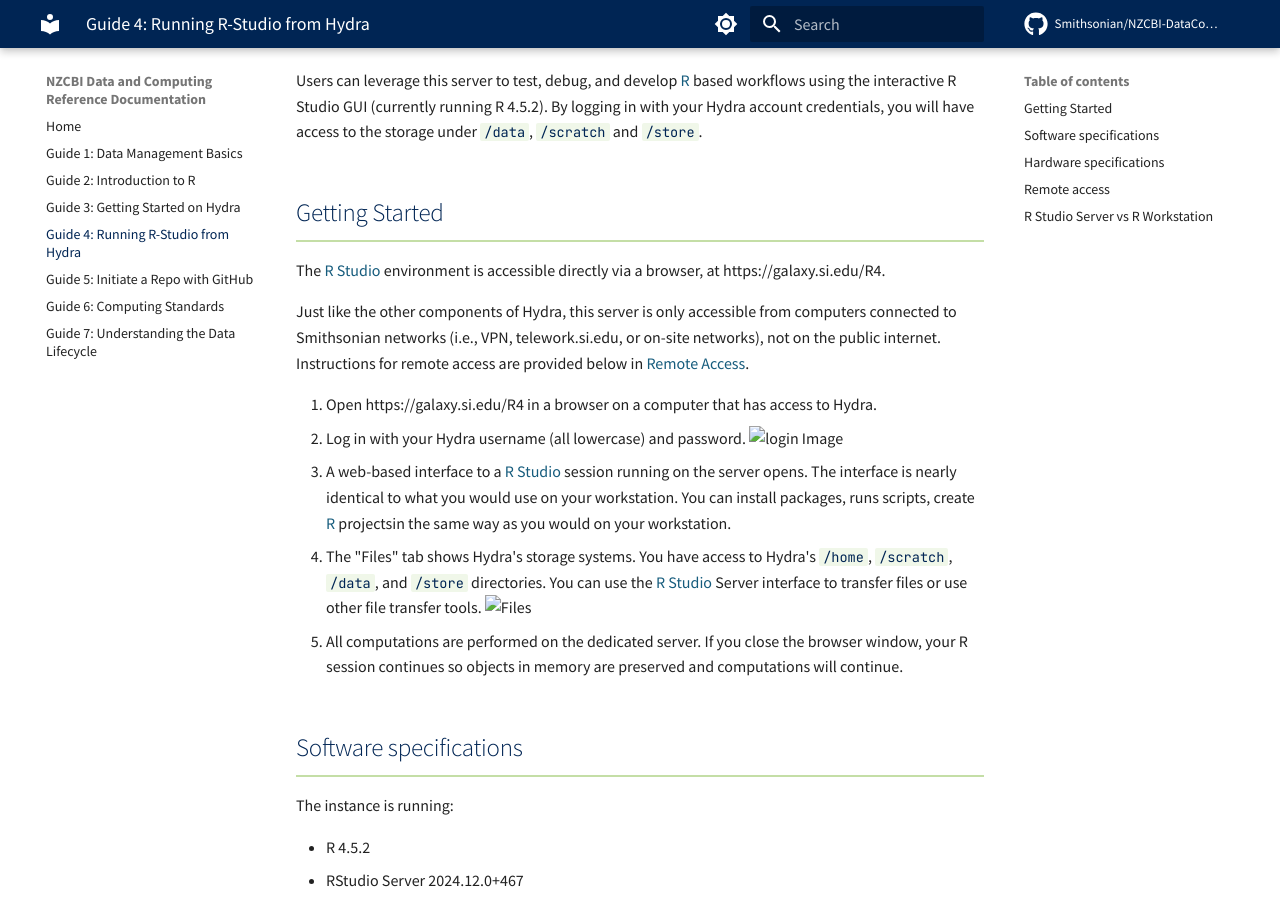
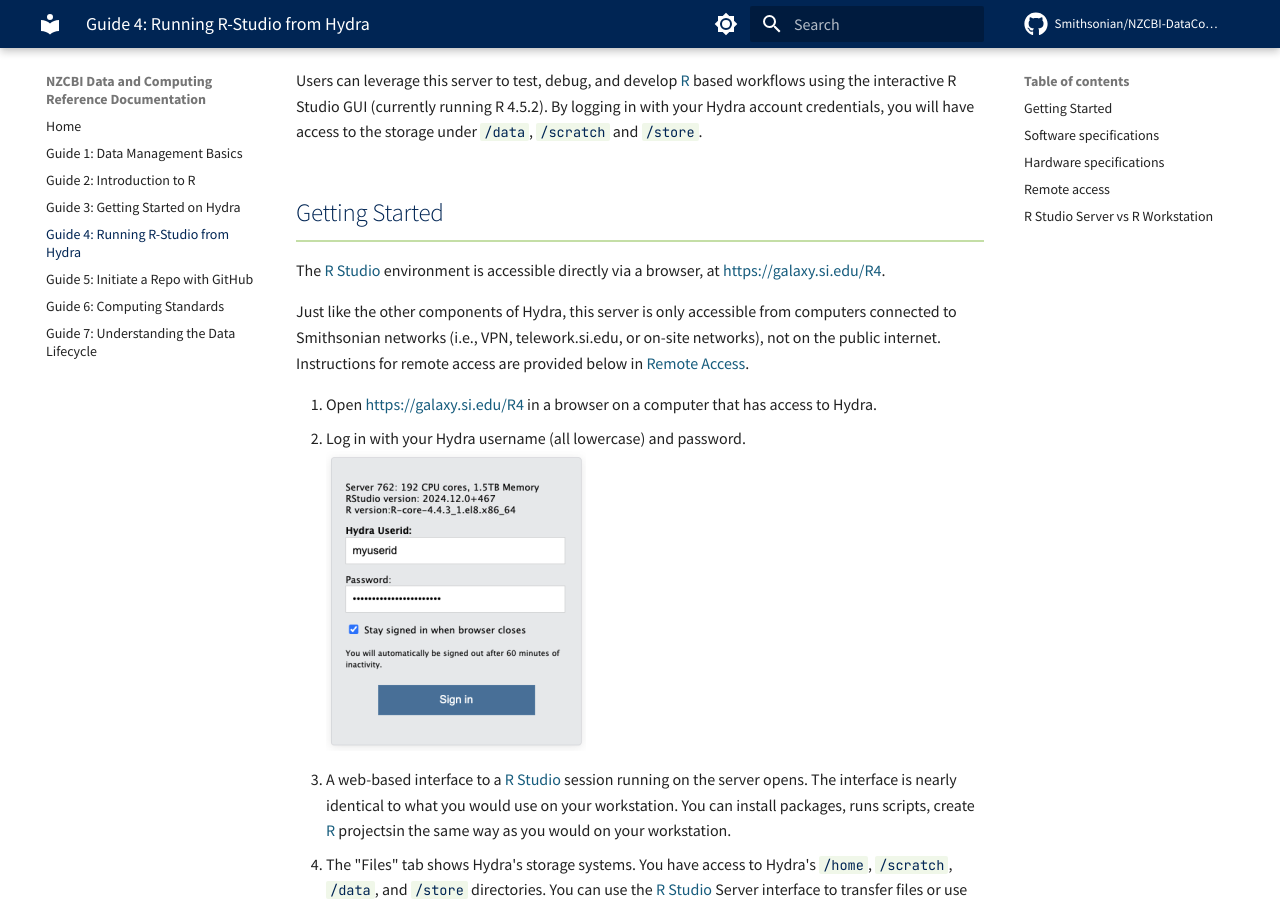
Before and after one commit to Smithsonian/NZCBI-DataComputingDocs, an MkDocs documentation site: the page built from docs/RStudio-Hydra.md, in a window 1280 px wide and 900 px high, scrolled down 303 px. Built offline with MkDocs 1.6.1 and Material for MkDocs 9.7.7, drawn with Linux system fonts in a browser that asks for light colours; comment, search, counter and statistics services are not loaded.

Commit message:
Updating image locations

```diff
--- a/docs/RStudio-Hydra.md
+++ b/docs/RStudio-Hydra.md
@@ -9,17 +9,17 @@
 
 ## Getting Started
 
-The [R Studio](https://posit.co/download/rstudio-desktop) environment is accessible directly via a browser, at https://galaxy.si.edu/R4.
+The [R Studio](https://posit.co/download/rstudio-desktop) environment is accessible directly via a browser, at [https://galaxy.si.edu/R4](https://galaxy.si.edu/R4).
 
 Just like the other components of Hydra, this server is only accessible from computers connected to Smithsonian networks (i.e., VPN, telework.si.edu, or on-site networks), not on the public internet. Instructions for remote access are provided below in [Remote Access](#remote-access).
 
-1. Open https://galaxy.si.edu/R4 in a browser on a computer that has access to Hydra.
+1. Open [https://galaxy.si.edu/R4](https://galaxy.si.edu/R4) in a browser on a computer that has access to Hydra.
 2. Log in with your Hydra username (all lowercase) and password.
-![login Image](/assets/images/Login.png)
+![login Image](assets/Login.png)
 3. A web-based interface to a [R Studio](https://posit.co/download/rstudio-desktop) session running on the server opens. The interface is nearly identical to what you would use on your workstation.
 You can install packages, runs scripts, create [R](https://cran.r-project.org/) projectsin the same way as you would on your workstation.
 4. The "Files" tab shows Hydra's storage systems. You have access to Hydra's `/home`, `/scratch`, `/data`, and `/store` directories. You can use the [R Studio](https://posit.co/download/rstudio-desktop) Server interface to transfer files or use other file transfer tools.
-![Files](/docs/images/Files.png)
+![Files](assets/Files.png)
 5. All computations are performed on the dedicated server. If you close the browser window, your R session continues so objects in memory are preserved and computations will continue.
 
 ## Software specifications
@@ -52,7 +52,7 @@
 2. In the text box in the top left of the window, under the Smithsonian logo, labeled "Enter an internal resource" enter: <br>
 [https://galaxy.si.edu/R4](https://galaxy.si.edu/R4) <br>
 and then press the enter/return key.
-![Remote](NZCBI-DataComputingDocs/docs/images/Galaxy.png)
+![Remote](assets/Galaxy.png)
 
 3. The [R Studio](https://posit.co/download/rstudio-desktop) Server login page will open in the same way as if you were onsite.
 
```
Also changed, not shown: docs/assets/Files.png (renamed from assets/images/Files.png), docs/assets/Galaxy.png (renamed from assets/images/Galaxy.png), docs/assets/Login.png (renamed from assets/images/Login.png), docs/assets/RStudio.png (renamed from assets/images/RStudio.png).
